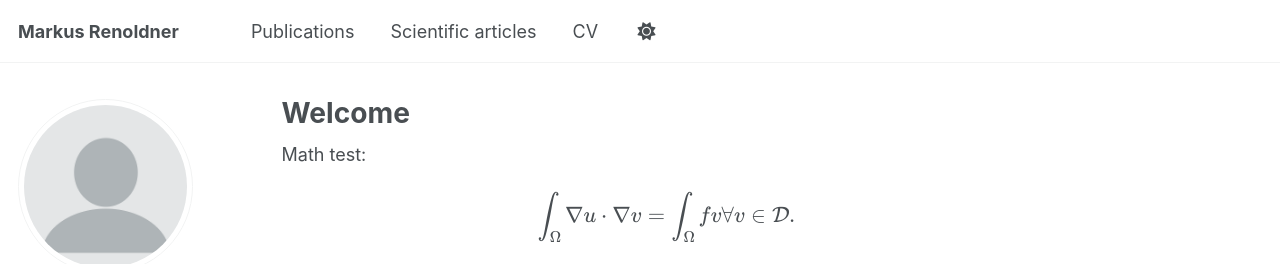
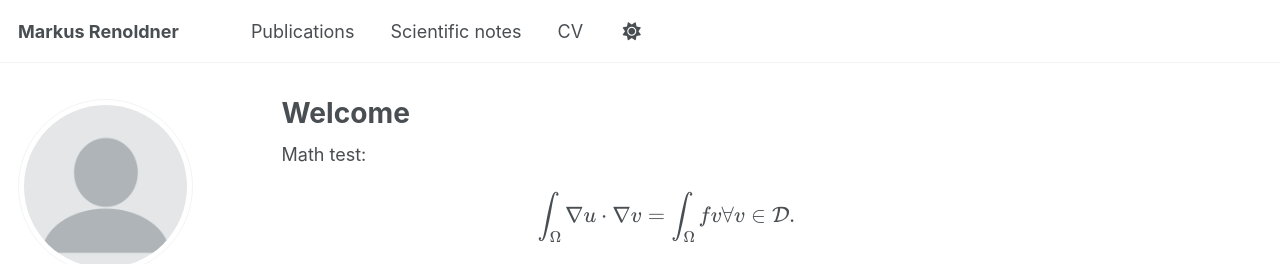
Before and after one commit to markusrenoldner/website, a Jekyll site: the page built from _pages/about.md, in a window 1280 px wide. Shown: the top 264 px of the page. Built offline with Jekyll 4.4.1, drawn with Linux system fonts in a browser that asks for light colours; some web fonts are replaced.

Commit message:
Update navigation.yml

```diff
--- a/_data/navigation.yml
+++ b/_data/navigation.yml
@@ -23,7 +23,7 @@ main:
   #- title: "Portfolio"
   #  url: /portfolio/
 
-  - title: "Scientific articles"
+  - title: "Scientific notes"
     url: /year-archive/
 
   - title: "CV"
```
